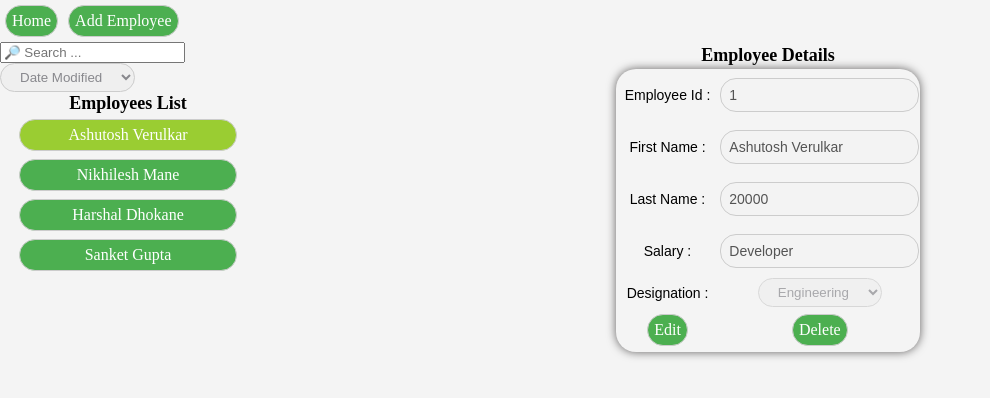
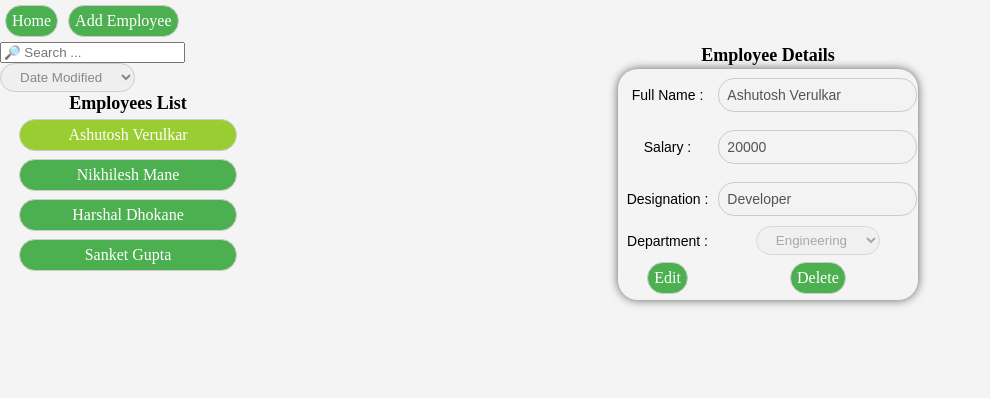
Before and after one commit to Endeavour95/Test-Employee-Dashboard, a React (Create React App) app: page / in a window 1280 px wide. Both pictures are taken after a click on the button "Ashutosh Verulkar". Shown: the top 398 px of the page, without its empty margins (0-990 px from the left). Built offline with nearby package versions, Linux system fonts and the light colour scheme.

Commit message:
delete functionality is in working

```diff
--- a/src/App.js
+++ b/src/App.js
@@ -2,32 +2,49 @@ import './App.css';
 import { useState } from 'react';
 
 function DisplayEmployeeDetails(props) {
-  const labels = ["Employee Id : ", "First Name : ", "Last Name : ", "Salary : ", "Designation : ", "Department : "]
+  const labels = ["Full Name : ", "Salary : ", "Designation : ", "Department : "]
+
+
+
+  const [selectedDepartment, setSelectedDepartment] = useState(props.selectedEmployee.empDept)
+
+  const [newEmp, setnewEmp] = useState(props.selectedEmployee)
+
+  function handleOnChange(val, property) {
+    let emp = {...newEmp}
+    emp[property] = val
+    setnewEmp(emp)
+    console.log("handleOnChange", emp)
+  }
+
+
   return (
     <table id="details">
       <tbody>
         {
-          Object.keys(props.employee).map((key, index) => {
-            if (key !== "") {
-              if (key === "empId") {
+          Object.keys(props.selectedEmployee).map((property, index) => {
+            if (property === "empId") {
+              // return (
+              //   <tr key={index}>
+              //     <td>
+              //       <label>{labels[index]}</label>
+              //     </td>
+              //     <td>
+              //       <input type="text" style={{ cursor: 'no-drop' }} value={props.selectedEmployee[property]} disabled />
+              //     </td>
+              //   </tr>
+              // )
+            } else if (property === "empDept") {
               return (
                 <tr key={index}>
                   <td>
-                      <label>{labels[index]}</label>
+                    <label>{labels[index - 1]}</label>
                   </td>
                   <td>
-                      <input type="text" style={{ cursor: 'no-drop' }} value={props.employee[key]} disabled />
-                    </td>
-                  </tr>
-                )
-              } else if (key === "empDept") {
-                return (
-                  <tr key={index}>
-                    <td>
-                      <label>{labels[index]}</label>
-                    </td>
-                    <td>
-                      <select id="myList" style={props.editFlag ? { cursor: 'no-drop' } : { cursor: 'pointer' }} value={props.employee.empDept} disabled={props.editFlag}>
+                    <select id="myList" onChange={(e) => {
+                      setSelectedDepartment(e.target.value)
+                      handleOnChange(selectedDepartment, property)
+                      }} style={props.editFlag ? { cursor: 'no-drop' } : { cursor: 'pointer' }} value={props.selectedEmployee.empDept} disabled={props.editFlag}>
                       {
                         props.departments.map((department) => {
                           return (
@@ -43,28 +60,50 @@ function DisplayEmployeeDetails(props) {
               return (
                 <tr key={index}>
                   <td>
-                      <label>{labels[index]}</label>
+                    <label>{labels[index - 1]}</label>
                   </td>
                   <td>
-                      <input type="text" value={props.employee[key]} style={props.editFlag ? { cursor: 'no-drop' } : { cursor: 'pointer' }} disabled={props.editFlag} />
+                    <input type="text" onChange={(e)=> {handleOnChange(e.target.value, property)}} value={props.selectedEmployee[property]} style={props.editFlag ? { cursor: 'no-drop' } : { cursor: 'pointer' }} disabled={props.editFlag} />
                   </td>
                 </tr>
               )
-              }
             }
           })
         }
         <tr>
           <td>
-            <button onClick={() => { props.seteditFlag(false) }} >Edit</button>
+            <button onClick={() => { props.seteditFlag(false); editEmployee(newEmp, props.employees, props.setEmployess, props.setSelectedEmployee, props.seteditFlag) }} >Edit</button>
           </td>
           <td>
-            <button >Delete</button>
+            <button onClick={() => {deleteEmployee(props.selectedEmployee, props.setSelectedEmployee, props.employees, props.setEmployess)}}>Delete</button>
           </td>
         </tr>
       </tbody>
     </table>
   )
+}
+
+function editEmployee(employee, employees, setEmployess, setSelectedEmployee, seteditFlag) {
+  console.log("editEmployee", employee)
+
+
+  // const index = employees.findIndex(emp => emp.empId === employee.empId);
+
+  // const updatedEmployees = [...employees];
+
+  // updatedEmployees[index] = employee;
+
+  // setEmployess(updatedEmployees);
+
+  // setSelectedEmployee('');
+  // seteditFlag(true);
+}
+
+function deleteEmployee(selectedEmployee, setSelectedEmployee, employees, setEmployess) {
+  alert("You want to delete the employee")
+  const updatedEmployees = employees.filter(employee => employee.empId !== selectedEmployee.empId);
+  setEmployess(updatedEmployees);
+  setSelectedEmployee('');
 }
 
 function EmployeeRegistrationForm(props) {
@@ -135,7 +174,7 @@ function EmployeeRegistrationForm(props) {
         <tr>
           <td>
             <button onClick={() => {
-              props.setEmployess([ ...props.employees, newEmp, ])
+              props.setEmployess([...props.employees, newEmp,])
             }}>Submit</button>
           </td>
           <td>
@@ -147,6 +186,39 @@ function EmployeeRegistrationForm(props) {
   )
 }
 
+
+// const List = (props) => {
+//   const [dummyEmployees, setdummyEmployees] = useState(props.employees)
+
+//   if (props.sortOrder) {
+//     if (props.sortOrder === "DESC") {
+//       setdummyEmployees(dummyEmployees.sort((a, b) => b.empName.localeCompare(a.empName)))
+//     }
+//     if (props.sortOrder === "ASC") {
+//       setdummyEmployees(dummyEmployees.sort((a, b) => a.empName.localeCompare(b.empName)))
+//     }
+//   }
+
+//   if (props.searchText) {
+//     setdummyEmployees(props.employees.filter(employee =>
+//       employee.empName.toLowerCase().includes(props.searchText.toLowerCase())
+//     ))
+//   }
+
+//   return (
+//     <tbody>
+//       {
+//         dummyEmployees.map((employee, index) => {
+//           return (
+//             <tr key={index}><td><input type="button" style={props.selectedEmployee.empId === employee.empId ? { backgroundColor: "yellowgreen" } : { backgroundColor: "#4caf50" }}
+//               value={employee.empName}
+//               onClick={() => { props.setSelectedEmployee(employee) }} ></input></td></tr>
+//           )
+//         })
+//       }
+//     </tbody>
+//   )
+// }
 
 const List = (props) => {
   let dummyEmployees = [...props.employees]
@@ -267,7 +339,8 @@ const EmployeesDashboard = () => {
   const [selectedDepartment, setSelectedDepartment] = useState('')
 
   const [editFlag, seteditFlag] = useState(selectedEmployee ? false : true)
-  // const [editflag, setEditflag] = useState(false)
+  // const [editFlag, seteditFlag] = useState(false)
+  // const [editFlag, seteditFlag] = useState(true)
 
   const [clickedButton, setclickedButton] = useState('')
 
@@ -302,7 +375,7 @@ const EmployeesDashboard = () => {
             <h3>Employee Details</h3>
           </div>
           <div id="view">{
-            selectedEmployee ? <DisplayEmployeeDetails employee={selectedEmployee} departments={departments} editFlag={editFlag} seteditFlag={seteditFlag} /> : <p>Please select an employee to view details.</p>
+            selectedEmployee ? <DisplayEmployeeDetails employees={employees} setEmployess={setEmployess} selectedEmployee={selectedEmployee} setSelectedEmployee={setSelectedEmployee} departments={departments} editFlag={editFlag} seteditFlag={seteditFlag} /> : <p>Please select an employee to view details.</p>
           }
           </div>
 
```
Lines whose indentation alone changed are shown as unchanged.
